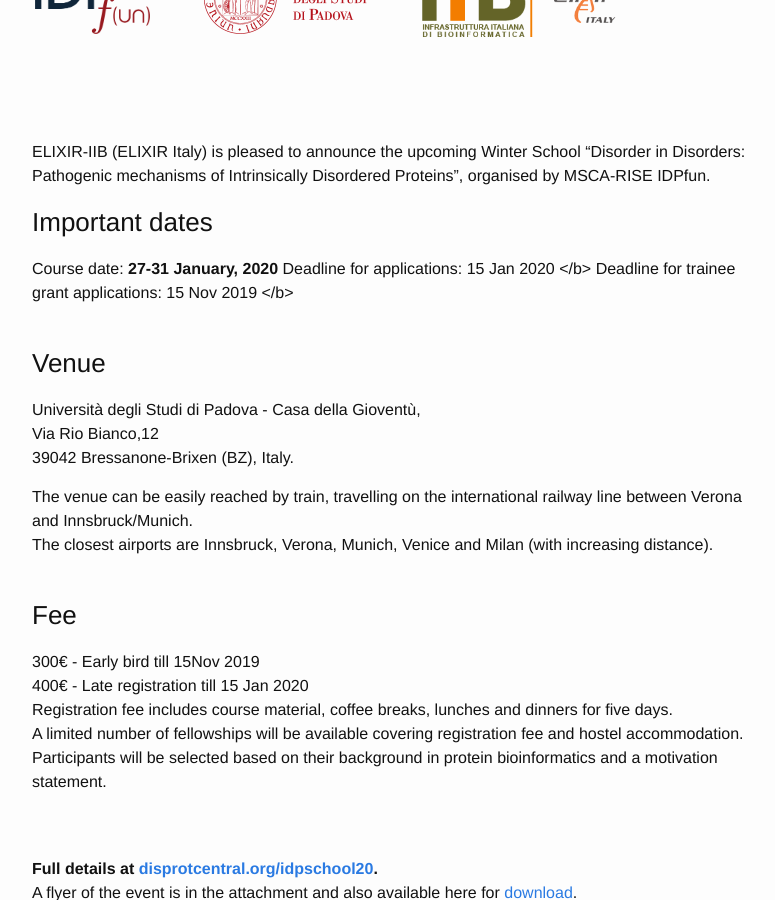
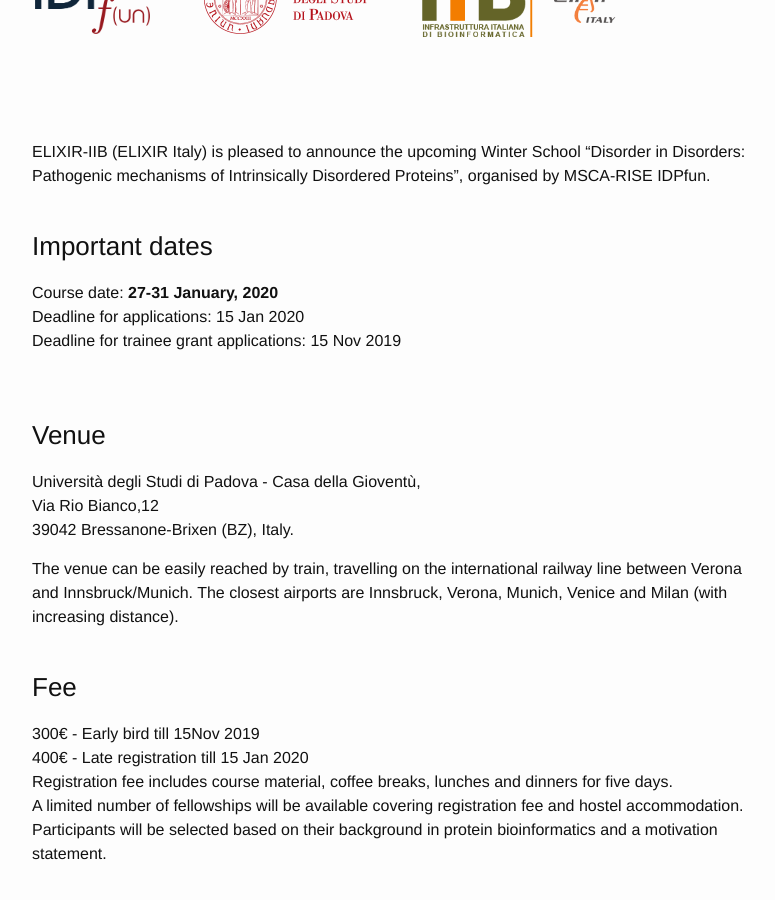
Before and after one commit to ELIXIR-IIB-training/website, a Jekyll site: the page built from _posts/2020-01-27-winter-school-idp-brixen.md, in a window 1280 px wide and 900 px high, scrolled down 375 px. Shown: the whole window, without its empty margins (238-1013 px from the left). Built offline with Jekyll 4.4.1, drawn with Linux system fonts in a browser that asks for light colours.

Commit message:
Add right link and formatting

```diff
--- a/_posts/2020-01-27-winter-school-idp-brixen.md
+++ b/_posts/2020-01-27-winter-school-idp-brixen.md
@@ -24,11 +24,12 @@ description: During lectures and practicals, experts of the field will provide s
 ELIXIR-IIB (ELIXIR Italy) is pleased to announce the upcoming Winter School “Disorder in Disorders: Pathogenic mechanisms of Intrinsically Disordered Proteins”,
 organised by MSCA-RISE IDPfun.
 <br>
+<br>
 
 ### Important dates
-Course date: <b>27-31 January, 2020</b>
-Deadline for applications:  15 Jan 2020 </b>
-Deadline for trainee grant applications: 15 Nov 2019 </b>
+Course date: <b>27-31 January, 2020</b><br>
+Deadline for applications:  15 Jan 2020 <br>
+Deadline for trainee grant applications: 15 Nov 2019 <br>
 <br>
 <br>
 
@@ -37,8 +38,7 @@ Università degli Studi di Padova -  Casa della Gioventù, <br>
 Via Rio Bianco,12 <br>
 39042 Bressanone-Brixen (BZ), Italy. <br>
 
-The venue can be easily reached by train, travelling on the international railway line between Verona and Innsbruck/Munich.<br>
-The closest airports are Innsbruck, Verona, Munich, Venice and Milan (with increasing distance).
+The venue can be easily reached by train, travelling on the international railway line between Verona and Innsbruck/Munich. The closest airports are Innsbruck, Verona, Munich, Venice and Milan (with increasing distance).
 <br>
 <br>
 
@@ -50,7 +50,7 @@ A limited number of fellowships will be available covering registration fee and
 <br>
 <br>
 
-<b>Full details at [disprotcentral.org/idpschool20](disprotcentral.org/idpschool20).</b><br>
+<b>Full details at [disprotcentral.org/idpschool20](http://disprotcentral.org/idpschool20).</b><br>
 A flyer of the event is in the attachment and also available here for [download](http://disprotcentral.org/assets/docs/Flyer-Brixen20.pdf).<br>
 <br>
 <br>
```
